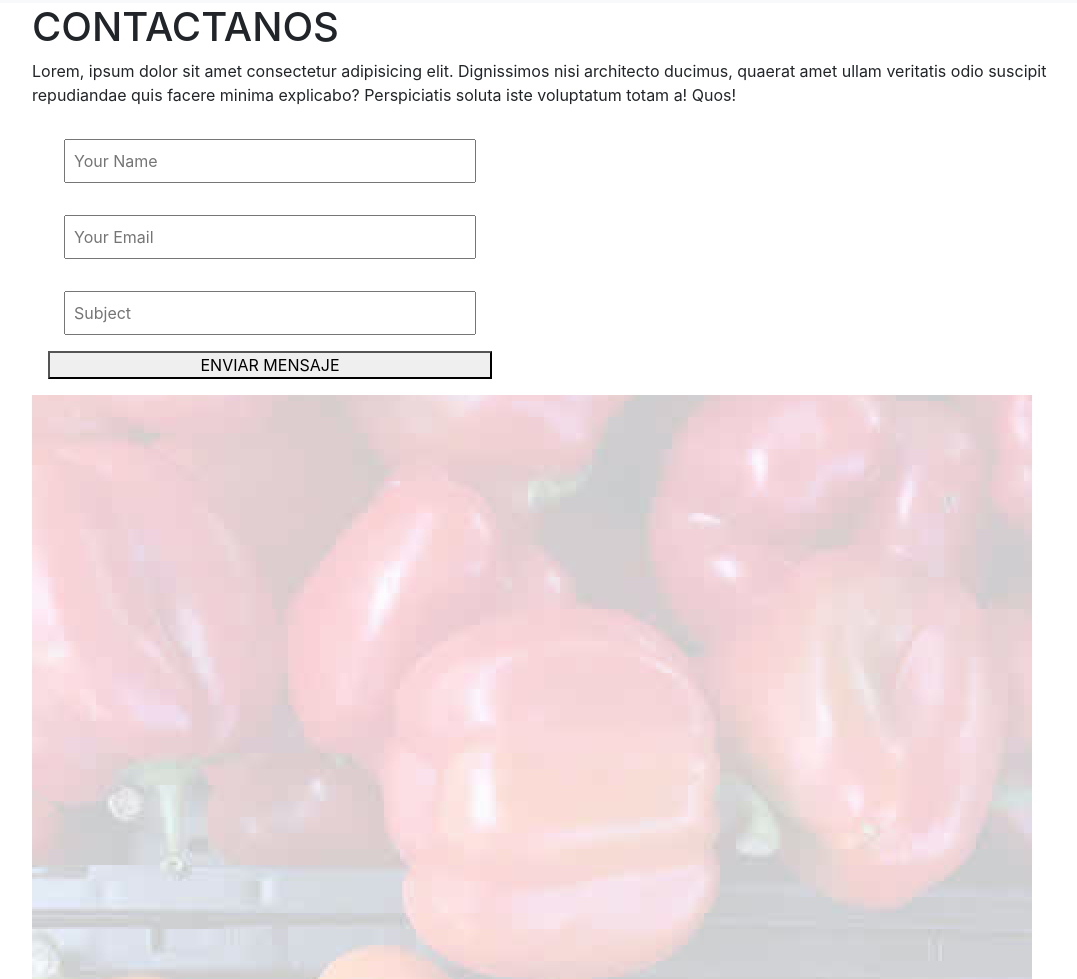
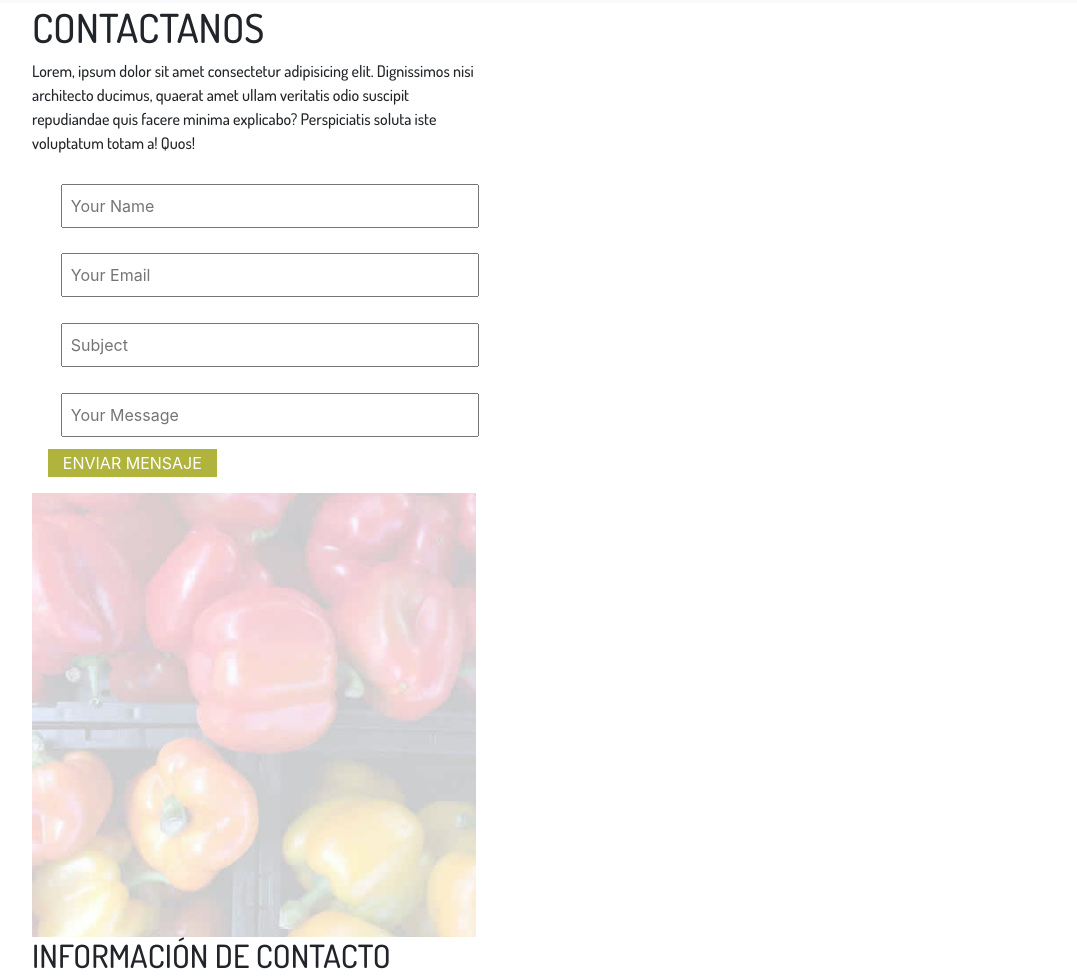
Before and after one commit to Natiba/freshshop, a plain HTML site: page html/contactanos.html in a window 1280 px wide. Shown: the part 113-1092 px from the top of the page, without its empty margins (53-1130 px from the left). Drawn offline with nearby package versions, Linux system fonts and the light colour scheme.

Commit message:
keep going

```diff
--- /dev/null
+++ b/css/contacts.css
@@ -0,0 +1,40 @@
+.formInfo {
+    display: flex;
+    justify-content: center;
+    align-items: center;
+}
+
+.info {
+    font-family: "Dosis", sans-serif;
+}
+
+form {
+    display: flex;
+    flex-direction: column;
+    width: 40%;
+    margin: 1rem;
+  }
+
+  form input {
+    margin: .8rem;
+    padding: 0.5rem
+  }
+
+  .btnSend {
+      width: 38%;
+      border: 2px solid rgb(176, 180, 60);
+      color: #fff;
+  }
+
+.backImg {
+    width: 40%;
+    position: relative;
+}
+
+h2 {
+    font-family: "Dosis", sans-serif;
+}
+
+p {
+    width: 40%;
+}
--- a/css/products.css
+++ b/css/products.css
@@ -1,18 +1,23 @@
-.banner {
+.imageBanner {
   width: 100%;
   height: auto;
-  position: absolute;
+  position: relative;
+}
+
+.imageBanner {
+  width: 100%;
 }
 
 .details {
   color: #fff;
-  position: relative;
+  position: absolute;
+  top: -20px;
   z-index: 10;
 }
 
 .mixPicture {
   width: 70%;
-  margin-top: 350px;
+  margin-top: 50px;
   margin-bottom: 100px;
 }
 
@@ -29,14 +34,14 @@ span {
 
 .data {
   width: 40%;
-  margin-top: 350px;
+  margin-top: 50px;
   margin-bottom: 100px;
 }
 
 .dotted {
     width:100%;
     height: 0.05rem;
-   border: 1px dotted rgb(176, 180, 60);
+   border: 1px dotted rgb(172, 170, 170);
    margin-bottom: 30px;
 }
 
--- a/css/style.css
+++ b/css/style.css
@@ -149,15 +149,3 @@ hr {
 .rights {
   text-align: center;
 }
-
-form {
-  display: flex;
-  flex-direction: column;
-  width: 40%;
-  margin: 1rem;
-}
-
-form input {
-  margin: 1rem;
-  padding: 0.5rem
-}
--- a/html/contactanos.html
+++ b/html/contactanos.html
@@ -20,6 +20,7 @@
    />
    <!-- css links -->
    <link rel="stylesheet" href="../css/style.css">
+   <link rel="stylesheet" href="../css/contacts.css">
     <title>Contactanos</title>
 </head>
 <body>
@@ -35,7 +36,7 @@
     <li class="nav-item">
       <a
         class="nav-link text-body"
-        href="#"
+        href="../html/productos.html"
         target="_blank"
         >PRODUCTOS</a
       >
@@ -57,33 +58,31 @@
 <section>
 <div class="container">
 <div class="row">
-  <section>
+  <section class="formInfo">
 <div class="col">
+  <div class="info">
   <h1>CONTACTANOS</h1>
   <p>Lorem, ipsum dolor sit amet consectetur adipisicing elit. Dignissimos nisi architecto ducimus, quaerat amet ullam veritatis odio suscipit repudiandae quis facere minima explicabo? Perspiciatis soluta iste voluptatum totam a! Quos!</p>
-
+</div>
   <form action="https://formspree.io/f/mnqlvyld" method="POST">
     <input type="text" name="name" placeholder="Your Name" required>
     <input type="email" name="email" placeholder="Your Email" required>
     <input type="text" name="subject" placeholder="Subject">
-    <button>ENVIAR MENSAJE</button>
+    <input type="text" name="message" placeholder="Your Message">
+    <button class="myColor btnSend">ENVIAR MENSAJE</button>
   </form>
 </div>
 </section>
 <section>
 <div class="col data">
 
- <img src="../img/Captura de Pantalla 2021-06-21 a la(s) 14.40.56.png" alt="Vegetables width opacity">
+ <img src="../img/Captura de Pantalla 2021-06-21 a la(s) 14.40.56.png" alt="Vegetables width opacity" class="backImg">
 
- <p class="prices">$60.00 <span>$40.79</span></p>
 
- <h3>Descripción</h3>
+
+ <h2>INFORMACIÓN DE CONTACTO</h2>
  <p>Lorem ipsum dolor sit amet, consectetur adipisicing elit. Quam iste, fugit alias ipsa tempore excepturi et accusamus autem quae itaque quia adipisci sed voluptates sit voluptatibus. Aperiam voluptate doloribus odio.</p>
 
- <div class="dotted"></div>
-
-<button class="btnProds myColor">Comprar</button>
-<button class="btnProds myColor">Agregar al carro</button>
 </div>
 </div>
 </section>
```
Also changed, not shown: html/productos.html (+6 -2 lines).
